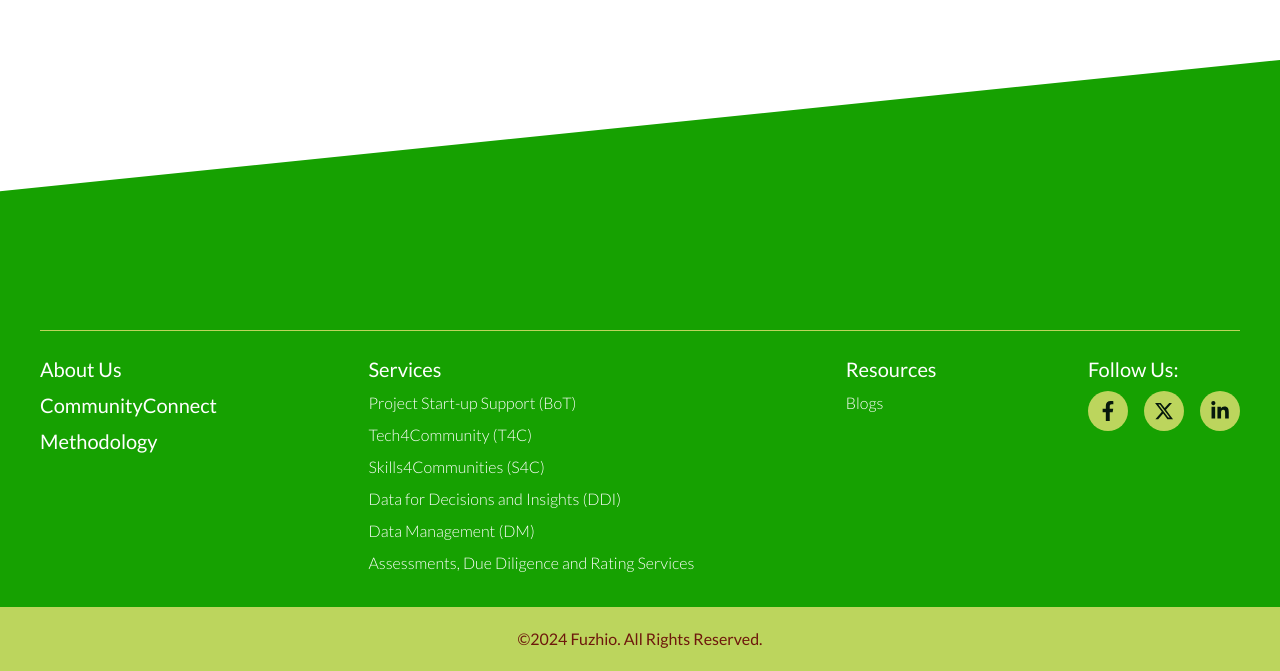
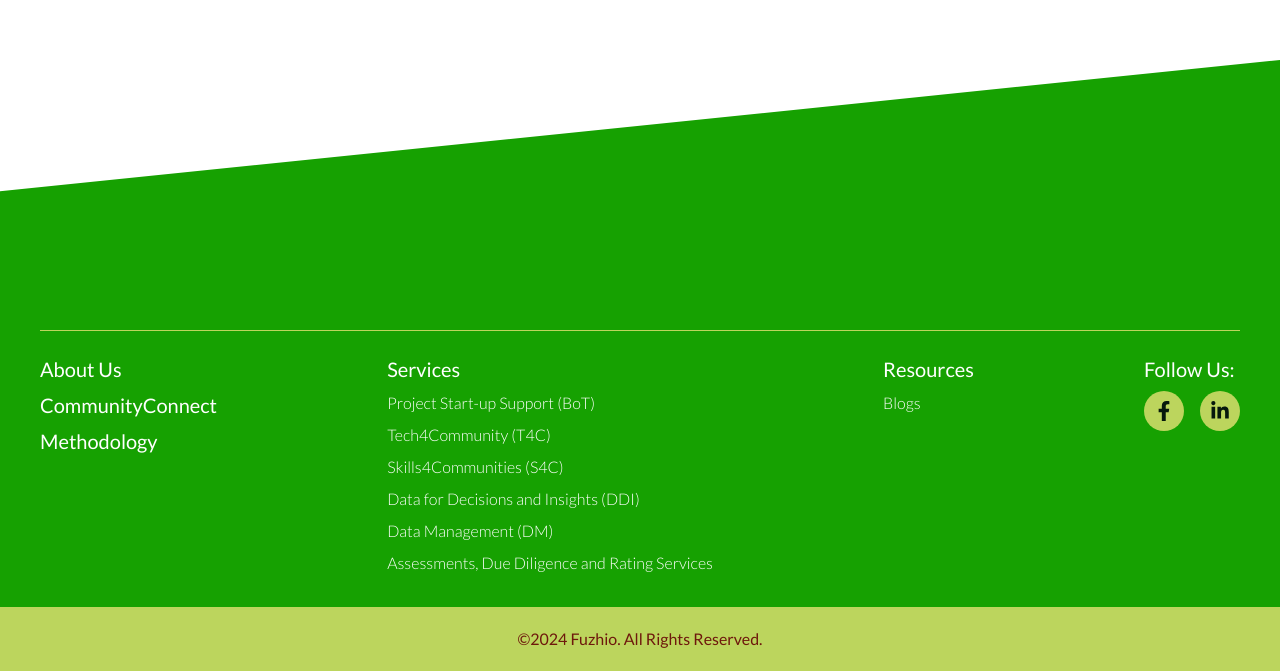
Before and after one commit to ivistaz-ecom/ce, a Next.js app: page /blogs in a window 1280 px wide. Shown: the part 2188-2859 px from the top of the page. Built offline with nearby package versions, Linux system fonts and the light colour scheme.

Commit message:
social media link updated

```diff
--- a/components/Footer/Footer.js
+++ b/components/Footer/Footer.js
@@ -117,13 +117,23 @@ const Footer = () => {
               </h3>
               <ul className="flex flex-row justify-between space-x-4 mt-2">
                 <li className="bg-ce-light-green p-2.5 text-xl text-ce-black flex justify-center items-center rounded-full hover:bg-white cursor-pointer">
-                  <Link href="#">{facebook}</Link>
+                  <Link
+                    href="https://www.facebook.com/fuzhioagri/"
+                    target="_blank"
+                  >
+                    {facebook}
+                  </Link>
                 </li>
+                {/* <li className="bg-ce-light-green p-2.5 text-xl text-ce-black flex justify-center items-center rounded-full hover:bg-white cursor-pointer">
+                  <Link href="#">{twitter}</Link>
+                </li> */}
                 <li className="bg-ce-light-green p-2.5 text-xl text-ce-black flex justify-center items-center rounded-full hover:bg-white cursor-pointer">
-                  <Link href="#">{twitter}</Link>
-                </li>
-                <li className="bg-ce-light-green p-2.5 text-xl text-ce-black flex justify-center items-center rounded-full hover:bg-white cursor-pointer">
-                  <Link href="#">{linkedIn}</Link>
+                  <Link
+                    href="https://www.linkedin.com/company/fuzhio-health-and-business-services-private-limited"
+                    target="_blank"
+                  >
+                    {linkedIn}
+                  </Link>
                 </li>
               </ul>
             </div>
```
